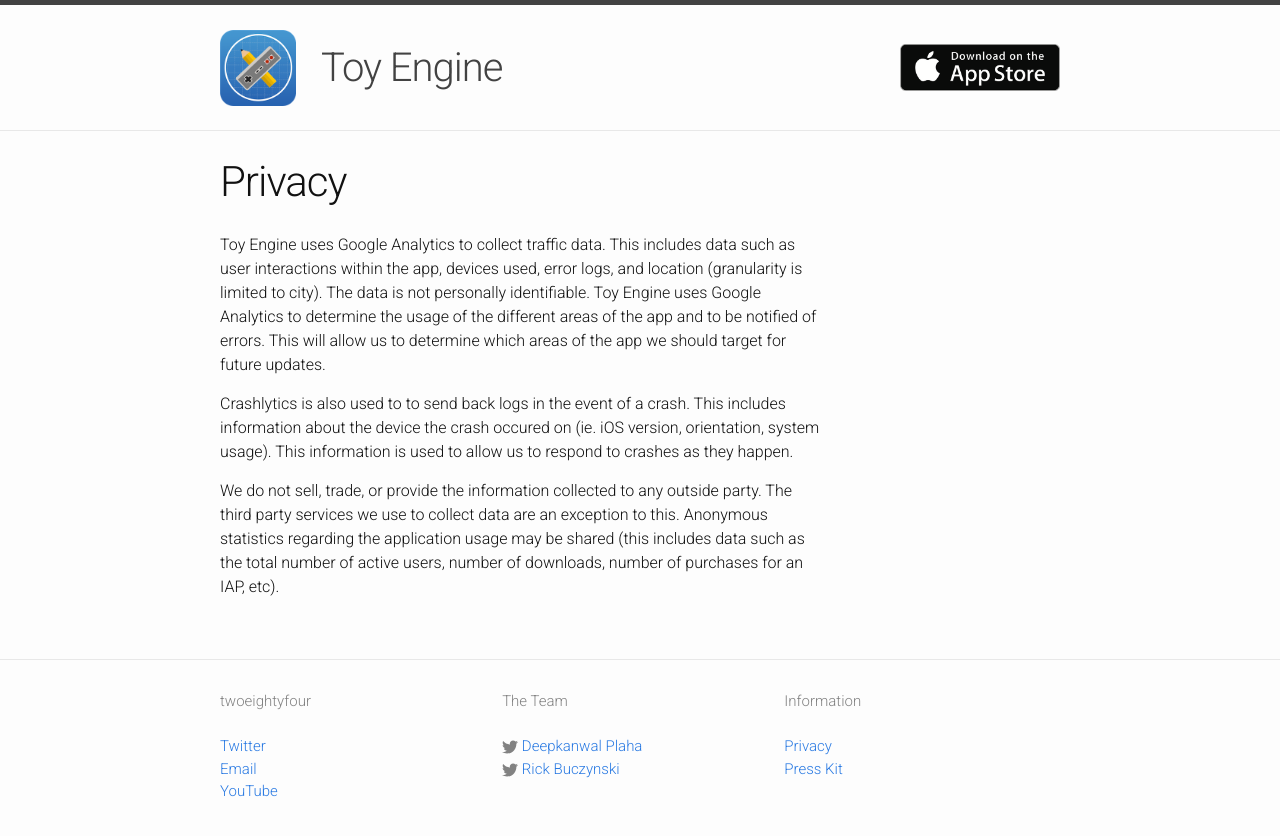
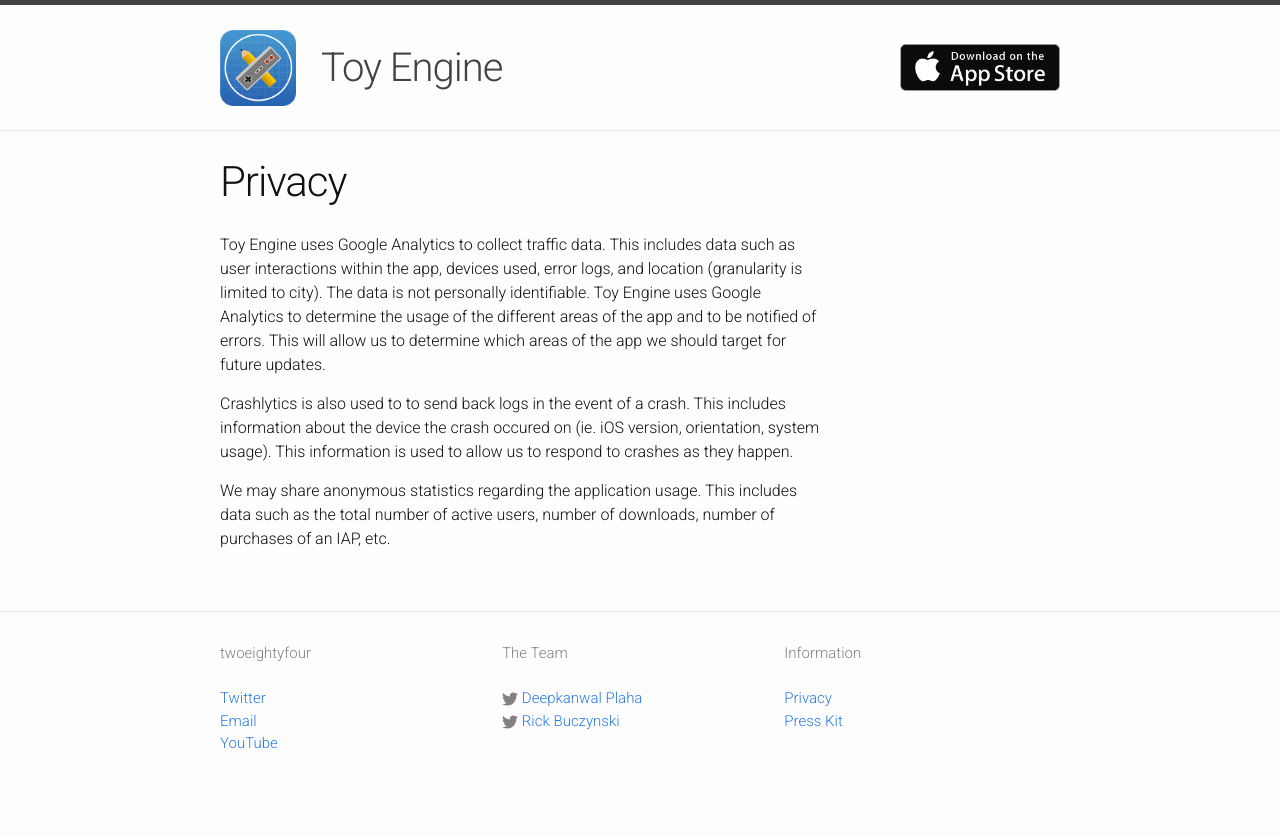
Before and after one commit to deepkanwal/toy-engine-landing-page, a Jekyll site: the page built from privacy.md, in a window 1280 px wide. Shown: the top 836 px of the page. Built offline with Jekyll 4.4.1, drawn with Linux system fonts in a browser that asks for light colours; nearby versions of some CDN libraries; library files that are not in the unit come from our copies; comment, search, counter and statistics services are not loaded.

Commit message:
Updated privacy.

```diff
--- a/privacy.md
+++ b/privacy.md
@@ -8,4 +8,4 @@
 
 Crashlytics is also used to to send back logs in the event of a crash. This includes information about the device the crash occured on (ie. iOS version, orientation, system usage). This information is used to allow us to respond to crashes as they happen.
 
-We do not sell, trade, or provide the information collected to any outside party. The third party services we use to collect data are an exception to this. Anonymous statistics regarding the application usage may be shared (this includes data such as the total number of active users, number of downloads, number of purchases for an IAP, etc).
+We may share anonymous statistics regarding the application usage. This includes data such as the total number of active users, number of downloads, number of purchases of an IAP, etc.
```
